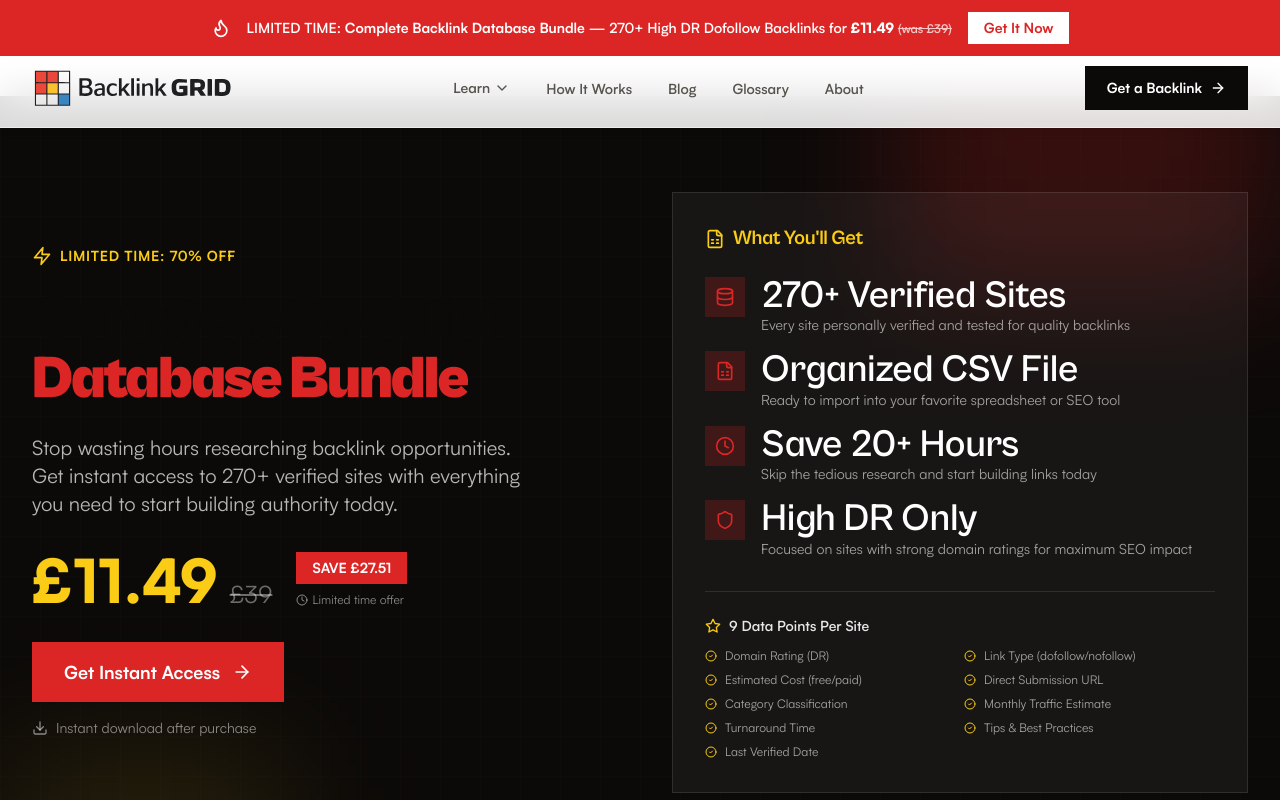
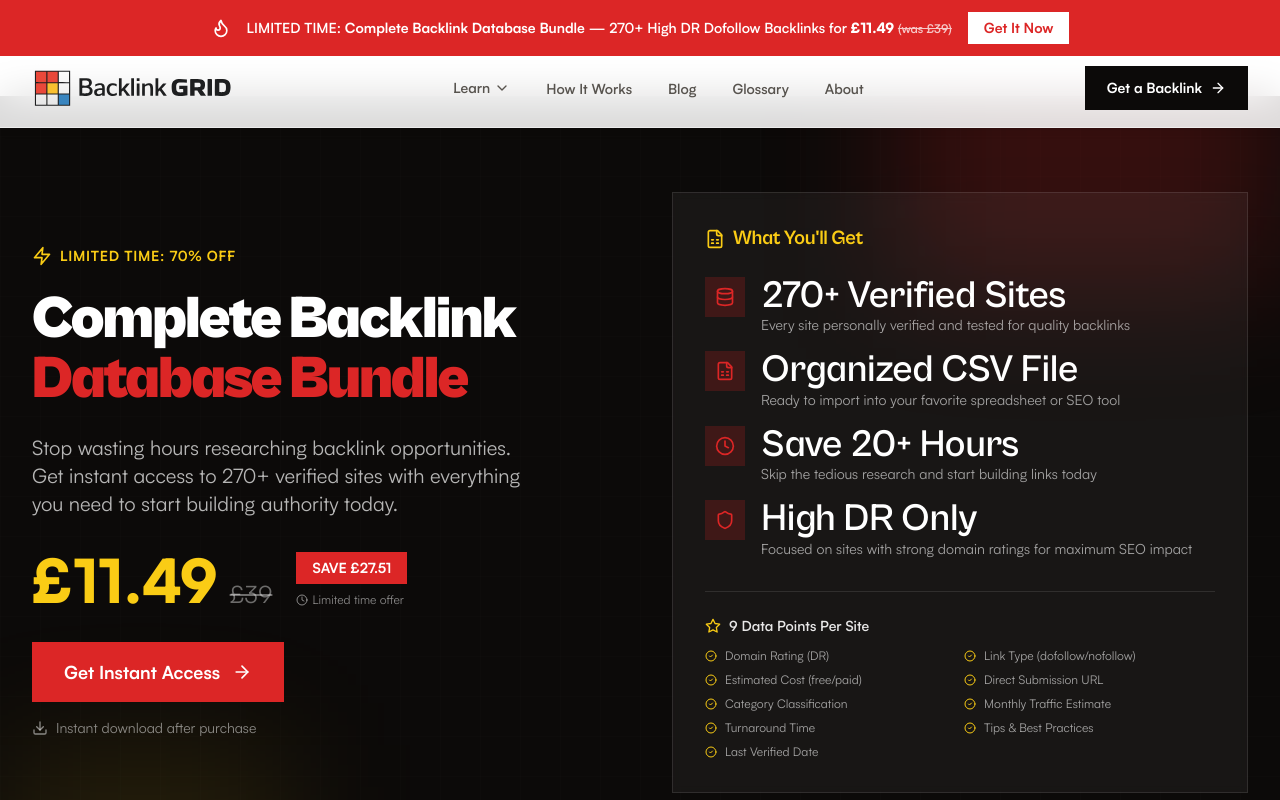
Before and after one commit to SiteShift/backlink-squares, a Next.js app: page /bundle in a window 1280 px wide. Shown: the top 800 px of the page. Built offline with nearby package versions, Linux system fonts and the light colour scheme.

Commit message:
Fix 'Complete Backlink' text color on bundle page
Added explicit text-white class to h1 heading to ensure proper
visibility on dark background.

Co-Authored-By: Claude Opus 4.5 <noreply@anthropic.com>

```diff
--- a/app/bundle/BundleLanding.tsx
+++ b/app/bundle/BundleLanding.tsx
@@ -136,7 +136,7 @@ export function BundleLanding() {
                 </span>
               </div>
 
-              <h1 className="font-display text-4xl sm:text-5xl lg:text-6xl font-black mb-6 leading-tight">
+              <h1 className="font-display text-4xl sm:text-5xl lg:text-6xl font-black mb-6 leading-tight text-white">
                 Complete Backlink
                 <br />
                 <span className="text-brand-red">Database Bundle</span>
```
